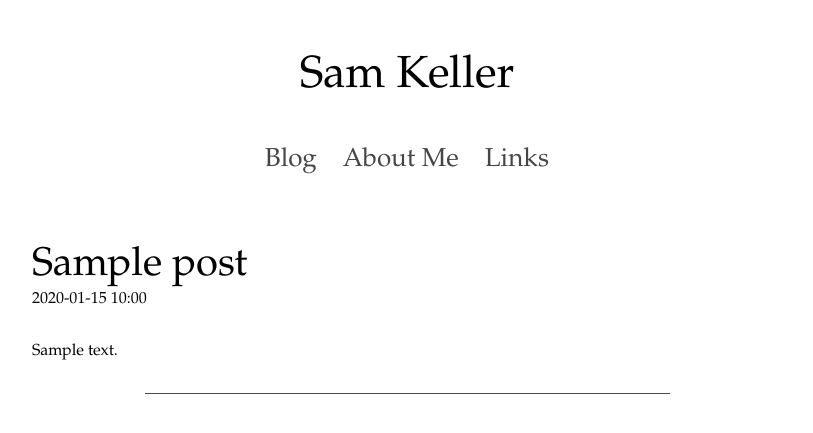
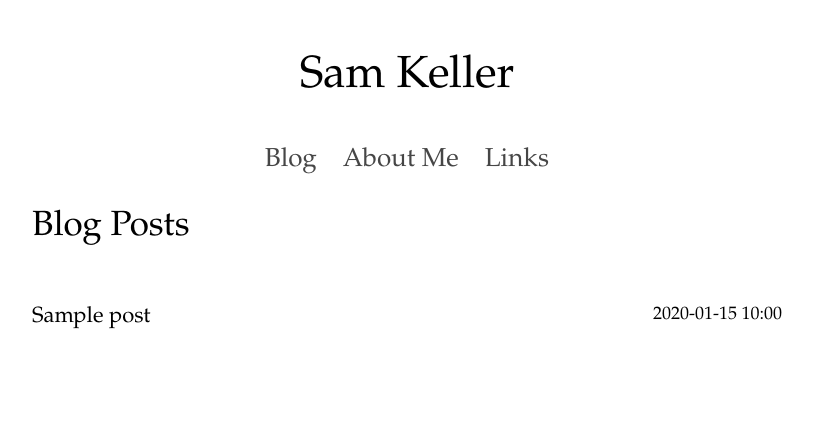
Before and after one commit to samskeller/my_site, a Django app: template blog/templates/blog.html in a window 1280 px wide. Shown: the top 433 px of the page, without its empty margins (233-1046 px from the left). Run offline with Django 3.2, Linux system fonts and the light colour scheme; the template is opened without the code that fills it: values that come from a table or form of the project are taken from there, others are empty; tables that the repository leaves empty hold one stand-in row (values such as "Sample post"); parts of the project's set-up code (start-up, migrations or seed data) failed here and were passed over.

Commit message:
Moving the blog posts with full text to home page. Making /blog show a more concise list of blog posts

```diff
--- a/blog/templates/blog.html
+++ b/blog/templates/blog.html
@@ -1,12 +1,12 @@
 {% extends "base.html" %}
 
 {% block content %}
-<div class="blog-wrapper">
+
+<h1 class="blog-list-header">Blog Posts</h1>
+<div class="blog-list-wrapper">
     {% for post in posts %}
-    <div class="post-title">{{post.title}}</div>
-    <div class="post-date">{{post.date_created|date:'Y-m-d H:i'}}</div>
-    <div class="post-body">{{post.text}}</div>
-    <div class="post-body-footer"></div>
+    <div class="blog-list-post-title">{{post.title}}</div>
+    <div class="blog-list-post-date">{{post.date_created|date:'Y-m-d H:i'}}</div>
     {% endfor %}
 </div>
 
--- a/blog/views.py
+++ b/blog/views.py
@@ -5,5 +5,5 @@ from blog.models import Post
 
 class BlogHome(View):
     def get(self, request, *args, **kwargs):
-        posts = Post.objects.all().order_by('-date_created')[:5]
+        posts = Post.objects.all().order_by('-date_created')[:20]
         return render(request, 'blog.html', {'posts': posts})
--- a/my_site/static/my_site/my_site.css
+++ b/my_site/static/my_site/my_site.css
@@ -49,6 +49,7 @@ h1.name-header a {
     font-size: 18px;
 }
 
+/* Styling for Home Page Blog Posts */
 .blog-wrapper {
     margin-top: 55px;
 }
@@ -74,3 +75,27 @@ h1.name-header a {
     border-bottom: 1px solid rgb(75, 75, 75);
     margin-top: 20px;
 }
+
+/* Styling for Blog Article List */
+.blog-list-wrapper {
+    margin-top: 55px;
+}
+.blog-list-header {
+    font-size: 35px;
+    font-style: normal;
+    font-variant: normal;
+    font-weight: 500;
+    margin-top:20px;
+}
+
+.blog-list-post-title {
+    font-size: 22px;
+    display: inline-block;
+    max-width: 550px;
+}
+
+.blog-list-post-date {
+    font-size: 18px;
+    display: inline-block;
+    float: right;
+}
--- a/my_site/views.py
+++ b/my_site/views.py
@@ -1,6 +1,9 @@
 from django.shortcuts import render
 from django.views.generic import View
 
+from blog.models import Post
+
 class Home(View):
     def get(self, request, *args, **kwargs):
-        return render(request, 'index.html')
+        posts = Post.objects.all().order_by('-date_created')[:5]
+        return render(request, 'index.html', {'posts': posts})
```
Also changed, not shown: my_site/templates/index.html (+9 -0 lines).
